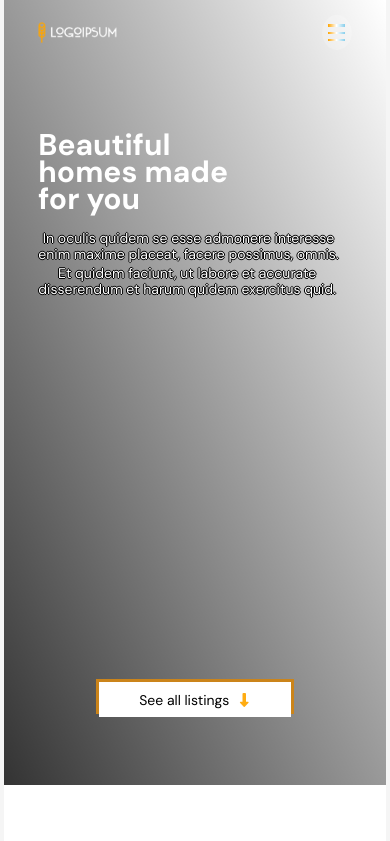
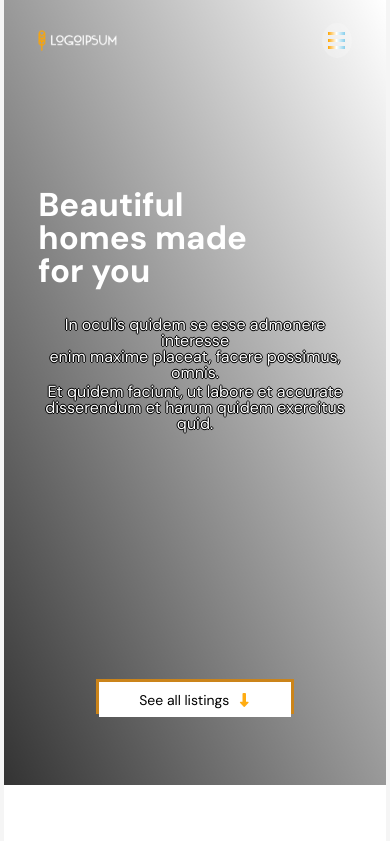
Before and after one commit to AdodeK/Real_Estate_Project, a plain HTML site: page index.html in a window 390 px wide. Shown: the top 841 px of the page. Drawn offline with Linux system fonts and the light colour scheme.

Commit message:
I made another test change on mobile screens

```diff
--- a/mainqueryfour.css
+++ b/mainqueryfour.css
@@ -79,21 +79,21 @@
     display: flex;
     flex-flow: column nowrap;
     position: relative;
-    gap: 5%;
+    gap: 10%;
     margin-bottom: 1px solid var(--whitebgcolor);
   }
 
   /* header */
   /* header */
   .header {
-    padding-top: 4%;
+    padding-top: 6%;
     width: 82%;
     margin: 0 auto;
     display: flex;
     flex-flow: row nowrap;
     justify-content: space-between;
     align-items: center;
-    margin-bottom: 3rem;
+    margin-bottom: 4rem;
   }
   .logo {
     width: 25%;
@@ -163,14 +163,14 @@
   }
   #hero_h1 {
     color: #fff;
-    font-size: 3rem;
-    line-height: 2.7rem;
-    margin-bottom: 1.8rem;
+    font-size: 3.3rem;
+    line-height: 3.3rem;
+    margin-bottom: 3rem;
   }
   .main_text .hero_pp {
     color: var(--pcolorwithopacity);
     text-align: center;
-    font-size: 1.4rem;
+    font-size: 1.6rem;
     line-height: 1.6rem;
     text-shadow: -1px 0 black, 0 1px black, 1px 0 black, 0 -1px black;
   }
```
